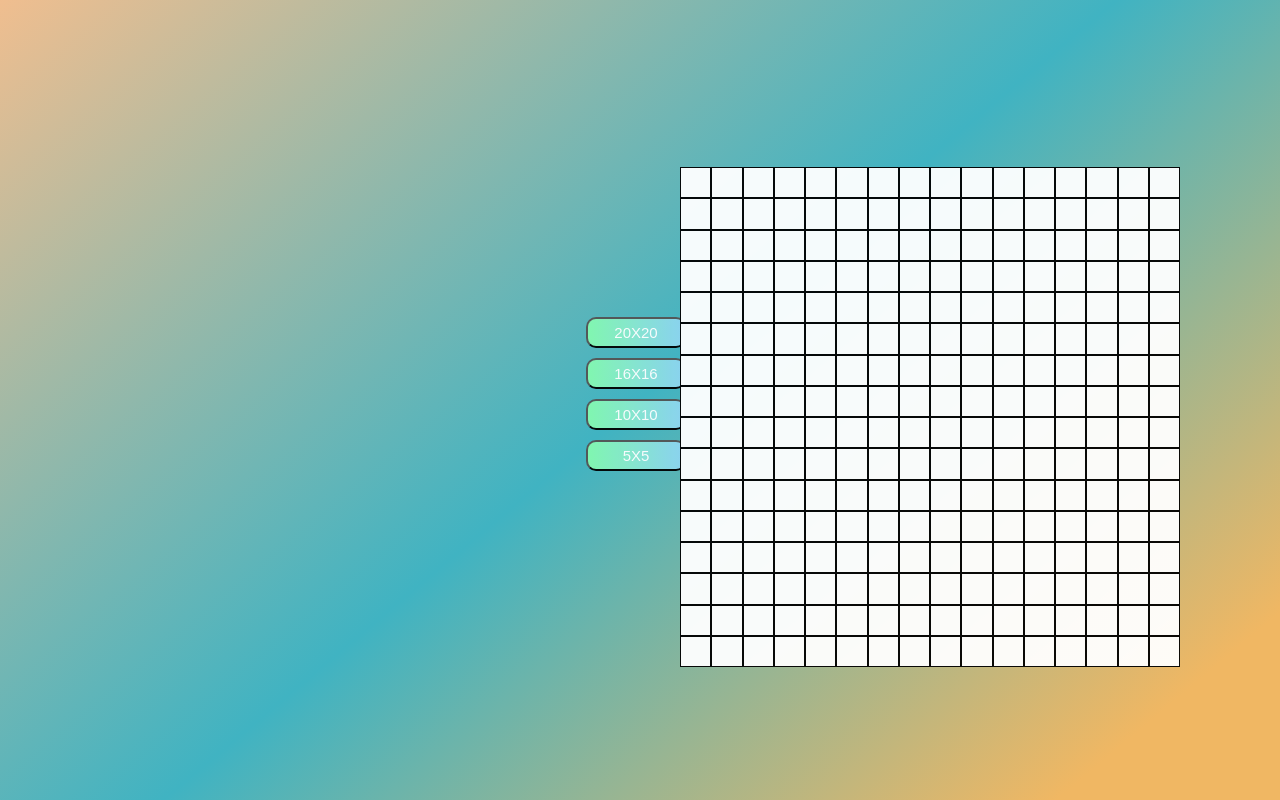
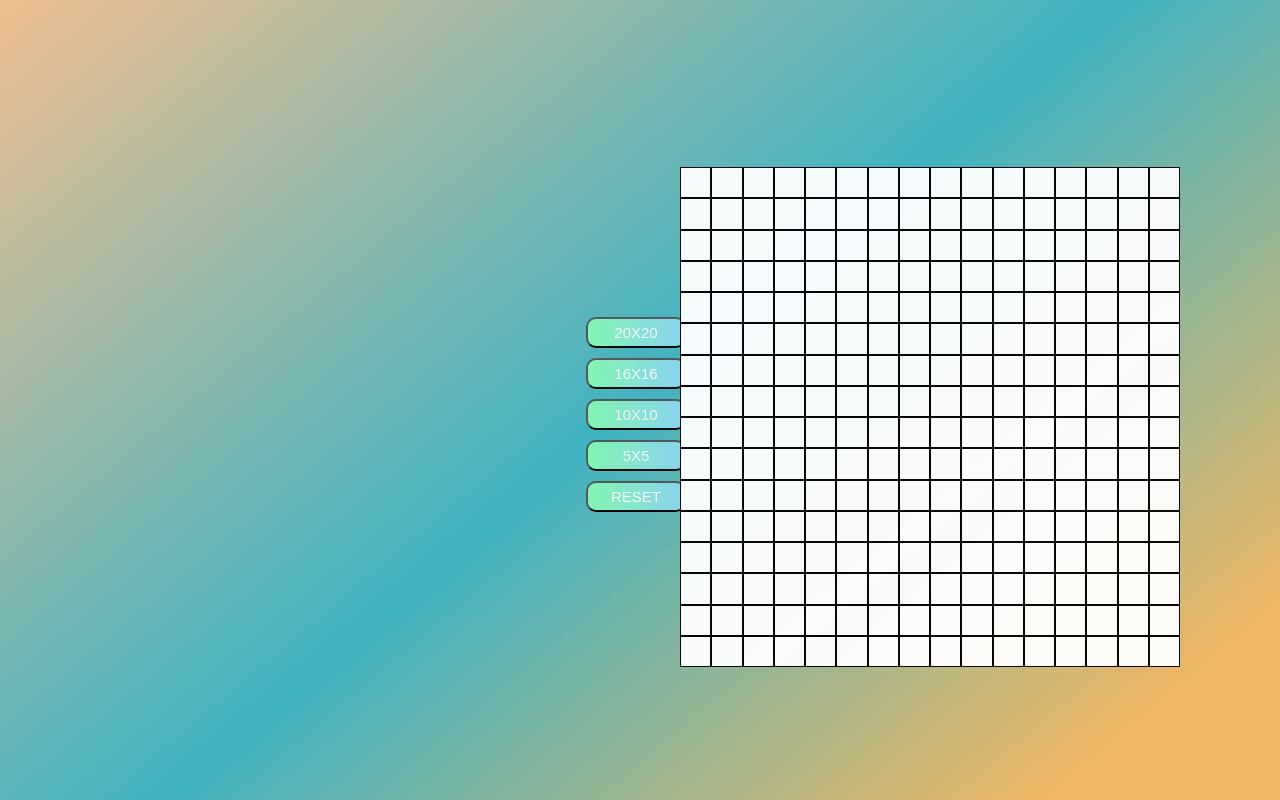
Before and after one commit to Kaytin808/Etch-A-Sketch, a plain HTML site: page index.html in a window 1280 px wide. Drawn offline with Linux system fonts and the light colour scheme.

Commit message:
Added reset button with prompt for values 1-64

```diff
--- a/index.html
+++ b/index.html
@@ -16,6 +16,7 @@
         <button onclick="size16()" id="16">16x16</button>
         <button onclick="size10()" id="10">10x10</button>
         <button onclick="size5()" id="5">5x5</button>
+        <button onclick="reset()" id="reset">Reset</button>
         </div>
         <div class="page">
             <h1>Etch-A-Sketch</h1>
--- a/script.js
+++ b/script.js
@@ -1,6 +1,5 @@
 const container = document.getElementById('grid');
-const button10 = document.getElementById('10')
-const button20 = document.getElementById('20')
+
 // default Grid 16x16
 function createGrid() {
 for (let i=0;i<256;i++) {
@@ -28,6 +27,20 @@ function size20() {
             this.style.backgroundColor =pageMix();
         })
     }}
+    // Reset button with prompt //
+    function reset() {
+       var userInput =prompt('Choose a value between 1-64')
+            container.innerHTML ="";
+            container.style.setProperty('grid-template-columns', `repeat(${userInput},1fr)`)
+            container.style.setProperty('grid-template-rows', `repeat(${userInput},1fr)`)
+            for (let i=0; i< userInput*userInput;i++) {
+            var cell = document.createElement('div');
+            cell.classList.add('cell');
+            container.appendChild(cell)
+            cell.addEventListener('mouseover', function() {
+                this.style.backgroundColor =pageMix();
+    }
+            )}}
     // size 16x16 grid
     function size16() {
         container.innerHTML="";
```
